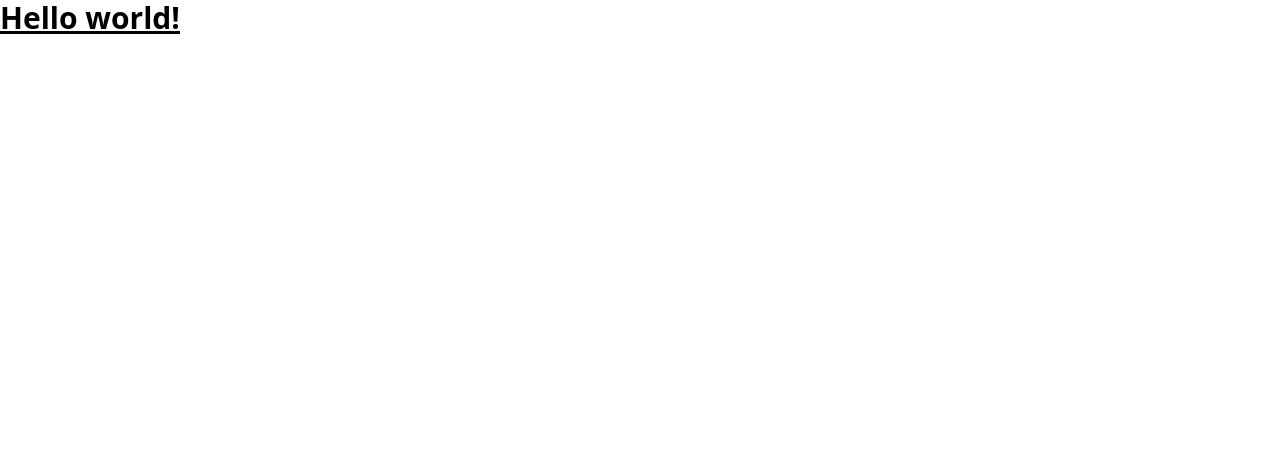
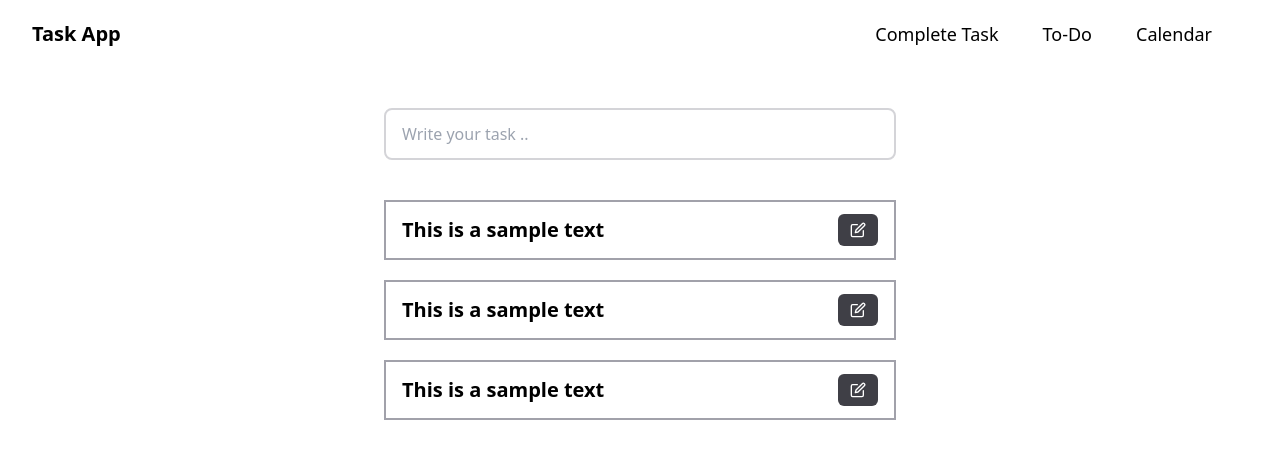
Before and after one commit to EmtiazHossainE2/task-app, a React (Create React App) app: page / in a window 1280 px wide. Shown: the top 458 px of the page. Built offline with nearby package versions, Linux system fonts and the light colour scheme.

Commit message:
navbar added

```diff
--- a/package.json
+++ b/package.json
@@ -8,6 +8,8 @@
     "@testing-library/user-event": "^13.2.1",
     "react": "^18.2.0",
     "react-dom": "^18.2.0",
+    "react-icons": "^4.4.0",
+    "react-router-dom": "6",
     "react-scripts": "5.0.1",
     "web-vitals": "^2.1.0"
   },
--- a/src/App.js
+++ b/src/App.js
@@ -1,11 +1,13 @@
 import React from 'react';
+import Home from './pages/Home';
+import { Routes, Route } from "react-router-dom";
 
 const App = () => {
     return (
         <div>
-            <h1 className="text-3xl font-bold underline">
-                Hello world!
-            </h1>
+            <Routes>
+                <Route path='/' element={<Home/>}/>
+            </Routes>
         </div>
     );
 };
--- /dev/null
+++ b/src/components/AddFrom.js
@@ -0,0 +1,16 @@
+import React from 'react'
+
+const AddForm = () => {
+  return (
+    <div className='mt-10'>
+        <form>
+            <input className=' px-4 py-3 border-2 border-zinc-300 w-full outline-none focus:ring-2 focus:ring-blue-400 rounded-lg'
+                type='text'
+                placeholder='Write your task ..'
+            />
+        </form>
+    </div>
+  )
+}
+
+export default AddForm
--- /dev/null
+++ b/src/components/Layout.js
@@ -0,0 +1,11 @@
+import React from 'react';
+
+const Layout = ({children}) => {
+    return (
+        <div className='max-w-xl mx-auto px-8'>
+        {children}
+    </div>
+    );
+};
+
+export default Layout;
--- /dev/null
+++ b/src/components/Navbar.js
@@ -0,0 +1,30 @@
+import React, { useState } from 'react'
+import { AiOutlineMenu } from "react-icons/ai";
+import { NavLink } from "react-router-dom";
+
+const Navbar = () => {
+
+    const [open, setOpen] = useState(false);
+
+    return (
+        <div className='py-5'>
+            <div className="container mx-auto flex justify-between px-8">
+                <div className="cursor-pointer text-xl font-bold ">Task App</div>
+
+                <div className="ml-auto md:hidden">
+                    <AiOutlineMenu className="text-3xl" onClick={() => setOpen(!open)} />
+                </div>
+                <div
+                    className={`md:ml-auto flex flex-col w-full gap-1 absolute md:static md:flex-row md:w-auto top-20 left-0 px-4 bg-zinc-300 md:bg-transparent z-50 py-5 lg:py-0 ${open ? "" : "hidden md:flex"
+                        }`}
+                >
+                    <NavLink className='px-5 hover:underline hover:text-red-600 text-lg ' to="/">Complete Task</NavLink>
+                    <NavLink className='px-5 hover:underline hover:text-red-600 text-lg ' to="/todo">To-Do</NavLink>
+                    <NavLink className='px-5 hover:underline hover:text-red-600 text-lg ' to="/calendar">Calendar</NavLink>
+                </div>
+            </div>
+        </div>
+    )
+}
+
+export default Navbar
--- /dev/null
+++ b/src/components/Page.js
@@ -0,0 +1,13 @@
+import React from 'react';
+import Navbar from './Navbar';
+
+const Page = ({children}) => {
+    return (
+        <div>
+            <Navbar/>
+            {children}
+        </div>
+    );
+};
+
+export default Page;
--- /dev/null
+++ b/src/components/TodoItems.js
@@ -0,0 +1,35 @@
+import React, { useState, useRef } from 'react'
+import { FiEdit } from 'react-icons/fi';
+import { BsSave } from 'react-icons/bs';
+
+const TodoItems = () => {
+    const [edit, setEdit] = useState(false)
+
+    const editMode = () => {
+        setEdit(false)
+    }
+
+    return (
+        <div className='px-4 py-3 flex items-center gap-5 border-2 border-zinc-400'>
+            {edit
+                ? <input type="text" className='outline-none p-2 focus:ring-1 focus:ring-blue-400 w-full' defaultValue="This is a simple text" />
+                : <p className='text-xl font-semibold'>This is a sample text</p>
+            }
+            {edit
+                ? <button
+                    onClick={editMode}
+                    className='px-3 py-2 ml-auto bg-green-500 text-white rounded-md'>
+                    <BsSave/>
+                </button>
+
+                : <button
+                    onClick={() => setEdit(true)}
+                    className='px-3 py-2 ml-auto bg-zinc-700 text-white rounded-md'>
+                    <FiEdit/>
+                </button>
+            }
+        </div>
+    )
+}
+
+export default TodoItems
--- /dev/null
+++ b/src/components/TodoList.js
@@ -0,0 +1,14 @@
+import React from 'react';
+import TodoItems from './TodoItems';
+
+const TodoList = () => {
+    return (
+        <div className='flex flex-col gap-5 mt-10'>
+            <TodoItems />
+            <TodoItems />
+            <TodoItems />
+        </div>
+    );
+};
+
+export default TodoList;
--- a/src/index.js
+++ b/src/index.js
@@ -2,10 +2,13 @@ import React from 'react';
 import ReactDOM from 'react-dom/client';
 import './index.css';
 import App from './App';
+import { BrowserRouter } from 'react-router-dom';
 
 const root = ReactDOM.createRoot(document.getElementById('root'));
 root.render(
   <React.StrictMode>
-    <App />
+    <BrowserRouter>
+      <App />
+    </BrowserRouter>
   </React.StrictMode>
 );
--- /dev/null
+++ b/src/pages/Home.js
@@ -0,0 +1,18 @@
+import React from 'react';
+import AddForm from '../components/AddFrom';
+import Layout from '../components/Layout';
+import Page from '../components/Page';
+import TodoList from '../components/TodoList';
+
+const Home = () => {
+    return (
+        <Page>
+            <Layout>
+                <AddForm/>
+                <TodoList/>
+            </Layout>
+        </Page>
+    );
+};
+
+export default Home;
```
Also changed, not shown: 1 other file (tests, documents, lock files or other folders).
